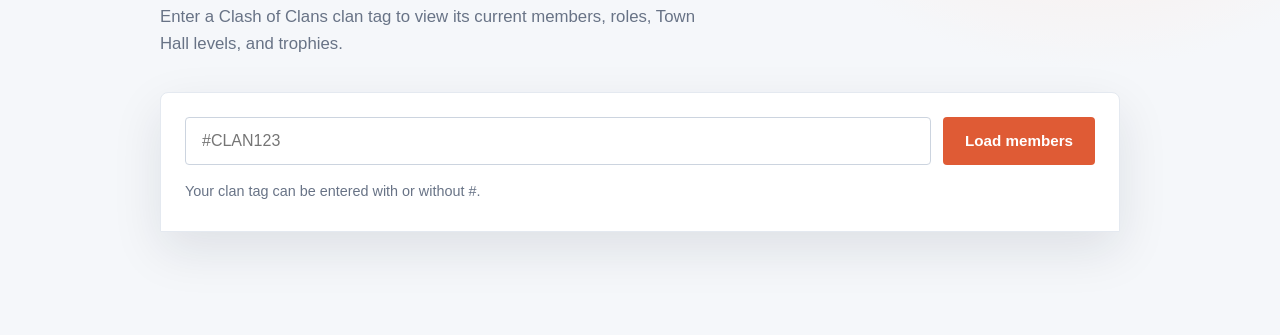
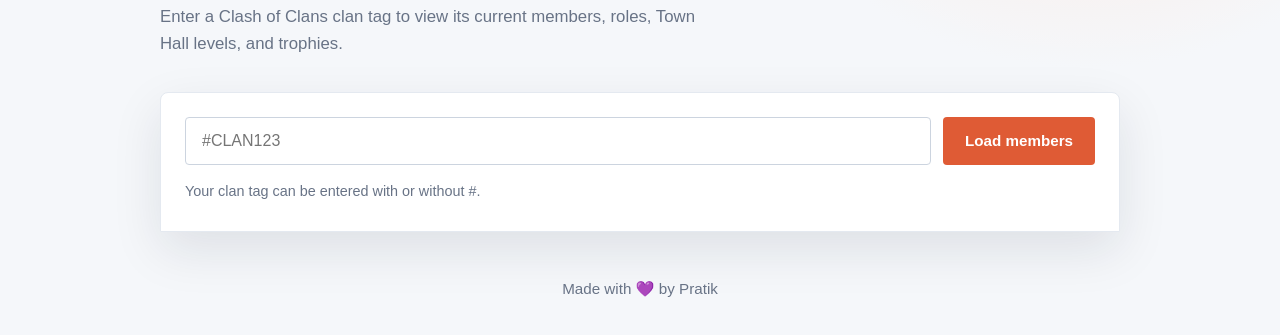
Before and after one commit to Pratik-Ugile28/clashcoder, a website: page public/index.html in a window 1280 px wide. Shown: the part 337-672 px from the top of the page. Drawn offline with Linux system fonts and the light colour scheme.

Commit message:
Added favicon and footer message

```diff
--- a/public/index.html
+++ b/public/index.html
@@ -4,6 +4,7 @@
   <meta charset="UTF-8">
   <meta name="viewport" content="width=device-width, initial-scale=1.0">
   <title>ClashCoder | Clan Members</title>
+  <link rel="icon" type="image/png" href="https://api-assets.clashofclans.com/badges/70/iTrBFo3gpJRT2UELbo4fZkJELaKw4e0iXq8f3bT5VHI.png">
   <style>
     :root {
       color-scheme: light;
@@ -91,6 +92,12 @@
     .tag { color: var(--muted); font-size: 0.8rem; }
     .role { display: inline-block; padding: 5px 8px; border-radius: 3px; color: var(--accent-dark); background: var(--soft-accent); font-size: 0.78rem; text-transform: capitalize; }
     .stars { color: var(--accent-dark); font-weight: 700; }
+    footer {
+      margin-top: 48px;
+      text-align: center;
+      color: var(--muted);
+      font: 0.95rem Arial, sans-serif;
+    }
 
     @media (max-width: 600px) {
       main { padding: 36px 0; }
@@ -143,6 +150,10 @@
         </table>
       </div>
     </section>
+
+    <footer>
+      <p>Made with 💜 by Pratik</p>
+    </footer>
   </main>
 
   <script>
```
